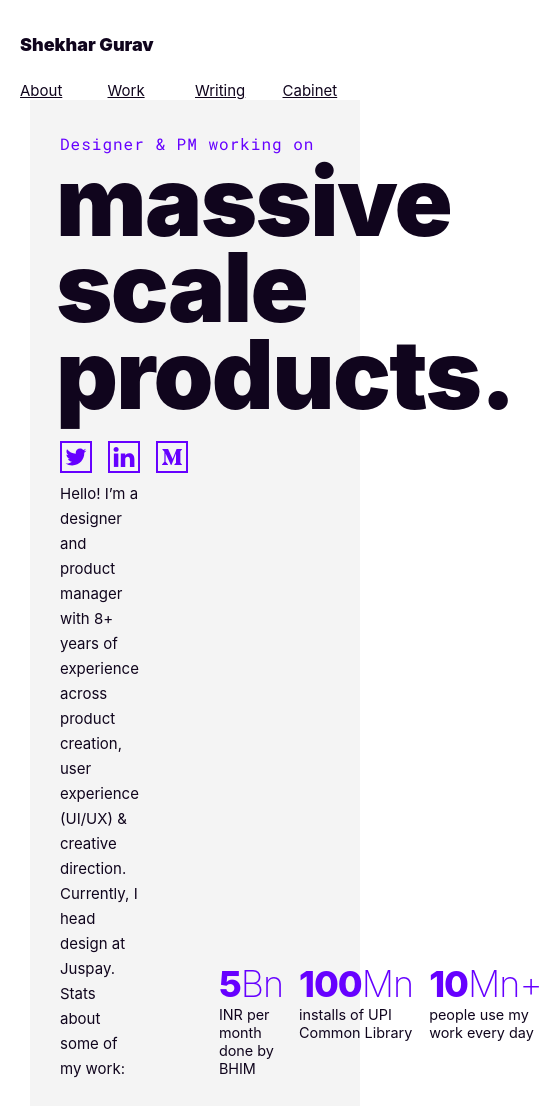
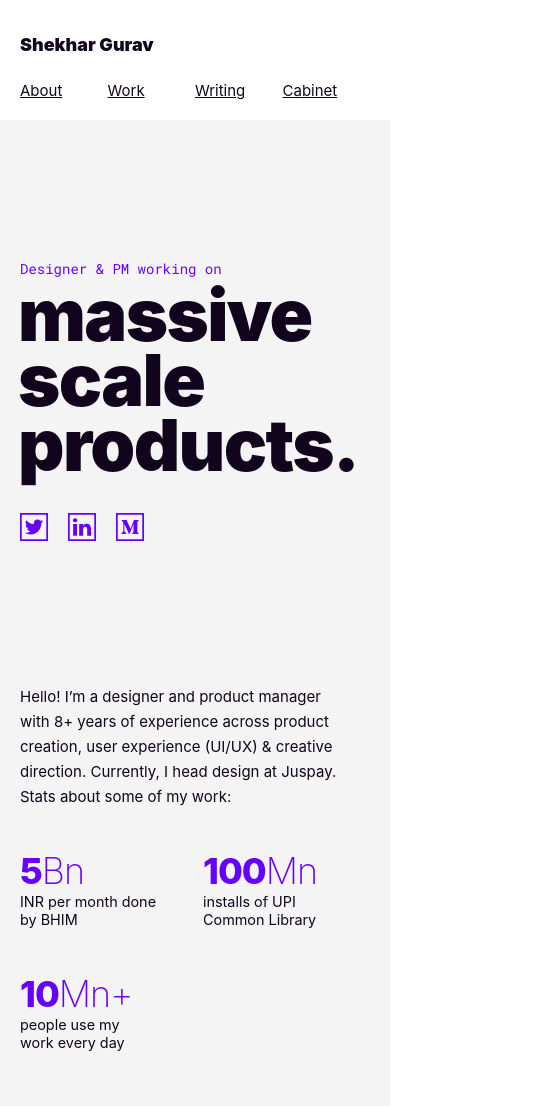
Before and after one commit to pzync/portfolio-cover, a Gatsby site: page / in a window 390 px wide. Shown: the whole page, 542 px wide, since content can reach past the window. Built offline with nearby package versions, Linux system fonts and the light colour scheme; Gatsby itself is replaced by a stand-in of ours; a web font is replaced by a local one.

Commit message:
CSS Grid impl : Mobile responsiveness done. Only changed layout.css

```diff
--- a/src/components/layout.css
+++ b/src/components/layout.css
@@ -123,10 +123,59 @@
 .StatDesc {
   font-size: 14.4px;
   /* reduced the font size just a lil bit from 15 everywhere
-  because it was jussting out with lesser line ht here */
+  because it was justting out with lesser line height here */
   line-height: 18px;
   margin-top: 8px;
   margin-bottom: 3px;
   color: #10051D;
+}
 
+/* For Mobile */
+@media only screen and (max-width: 480px) {
+  .MainContainer {
+    width: 100vw;
+    background-color: #f4f4f4;
+    margin-top: 20px;
+    display: block;
+    height: fit-content;
+  }
+
+  .GrayJacketBg {
+    display: none;
+  }
+
+  .H1AndSocialLinkLogos {
+    padding-top: 16vh;
+    margin-left: 20px;
+  }
+
+  .SmallH1 {
+    font-size: 14px;
+    letter-spacing: 0;
+  }
+
+  .HugeH1 {
+    font-size: 72px;
+    margin-bottom: 36px;
+    margin-left: -2px;
+  }
+
+  .SocialLinkLogo {
+    width: 28px;
+    margin-right: 20px;
+  }
+
+  .HelloAndStatsAtBottom {
+    display: block;
+    padding: 16vh 20px 8vh 20px;
+    margin: 0 0
+  }
+
+  .StatsContainer {
+    grid-template-columns: repeat(2, 1fr);
+    justify-items: start;
+    padding: 48px 0;
+    grid-row-gap: 48px;
+
+  }
 }
```
